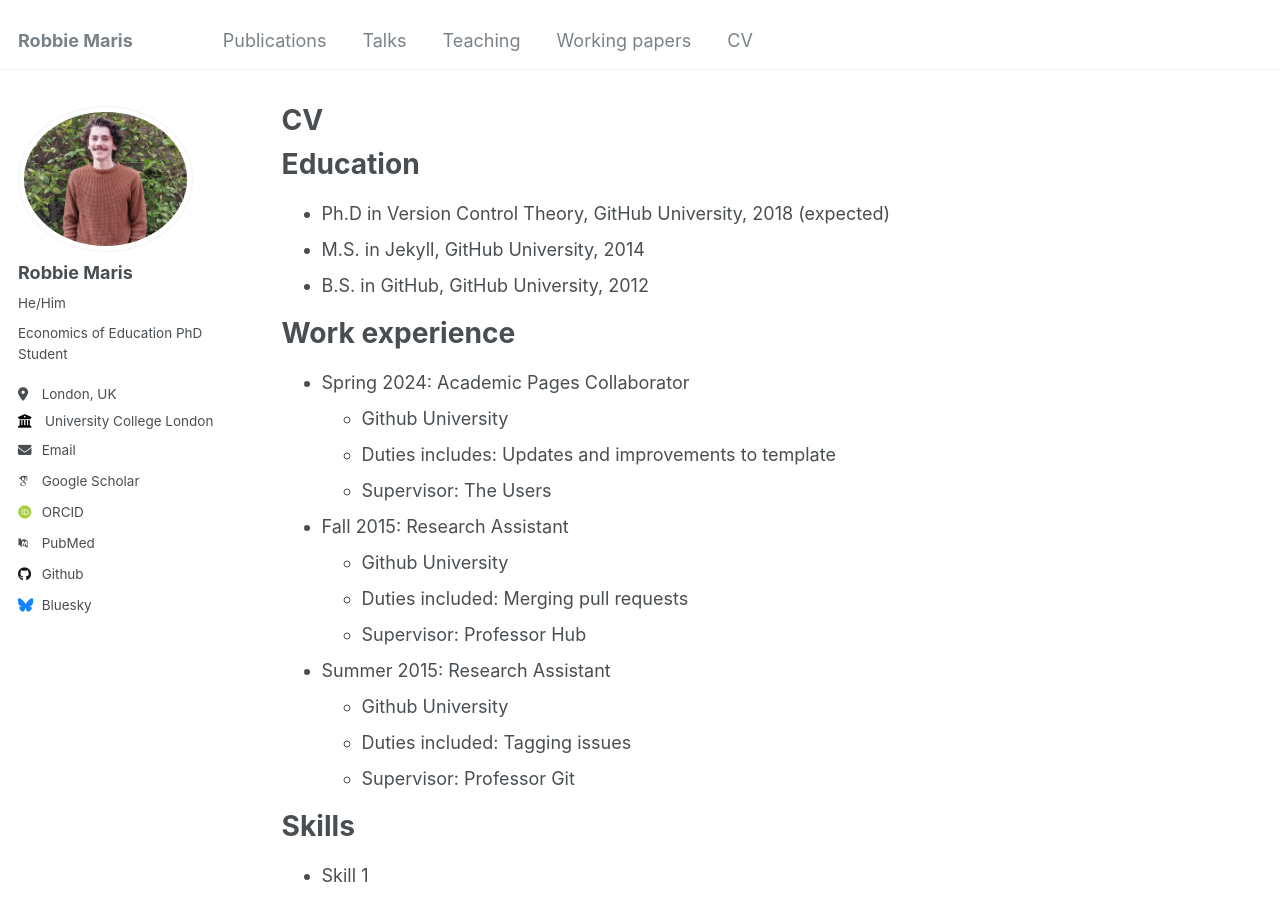
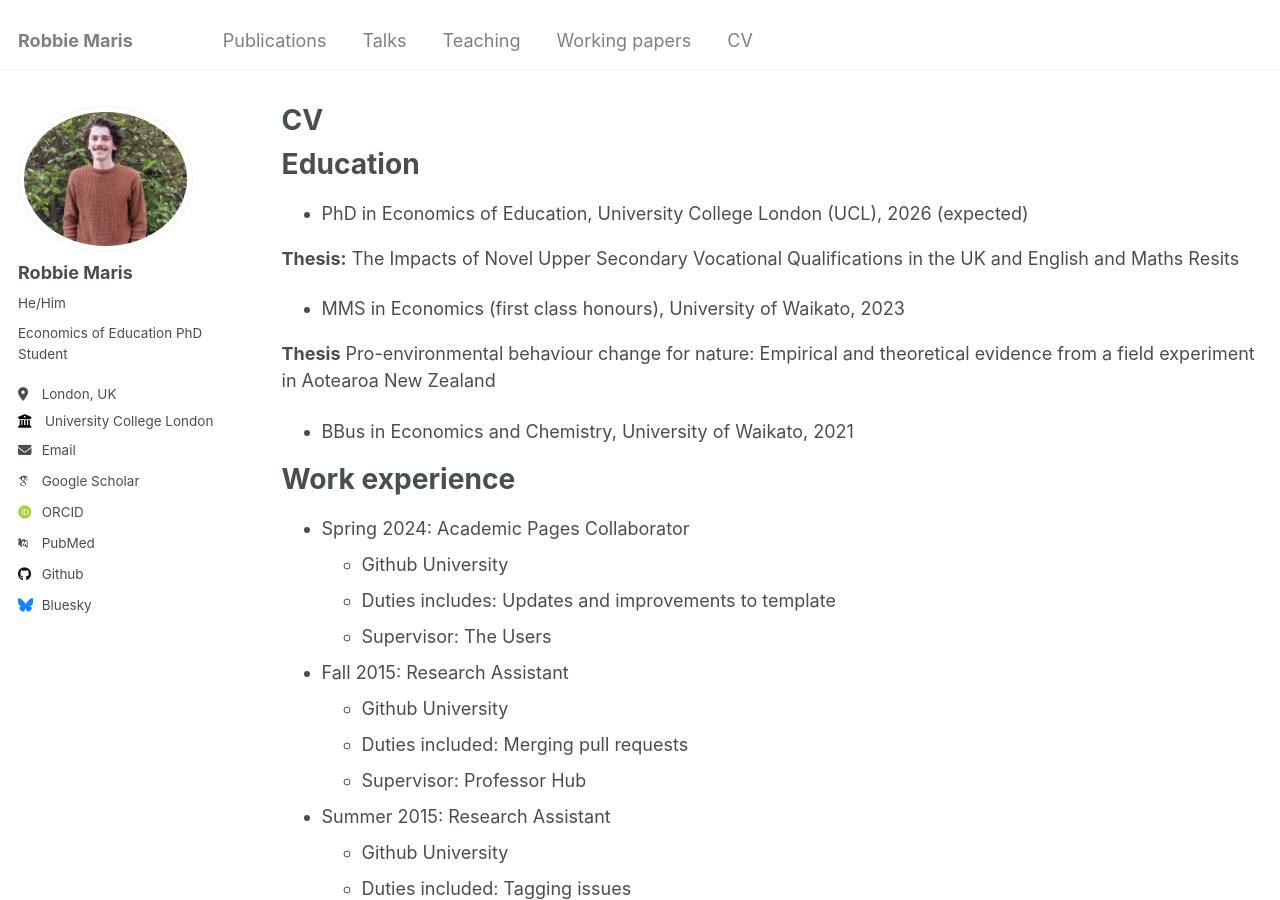
Before and after one commit to robbiem8910/academic_website, a Jekyll site: the page built from _pages/cv.md, in a window 1280 px wide and 900 px high. Built offline with Jekyll 4.4.1, drawn with Linux system fonts in a browser that asks for light colours; some web fonts are replaced.

Commit message:
Update cv.md

```diff
--- a/_pages/cv.md
+++ b/_pages/cv.md
@@ -11,9 +11,13 @@ redirect_from:
 
 Education
 ======
-* Ph.D in Version Control Theory, GitHub University, 2018 (expected)
-* M.S. in Jekyll, GitHub University, 2014
-* B.S. in GitHub, GitHub University, 2012
+* PhD in Economics of Education, University College London (UCL), 2026 (expected)
+
+**Thesis:** The Impacts of Novel Upper Secondary Vocational Qualifications in the UK and English and Maths Resits
+* MMS in Economics (first class honours), University of Waikato, 2023
+
+**Thesis** Pro-environmental behaviour change for nature: Empirical and theoretical evidence from a field experiment in Aotearoa New Zealand
+* BBus in Economics and Chemistry, University of Waikato, 2021
 
 Work experience
 ======
```
